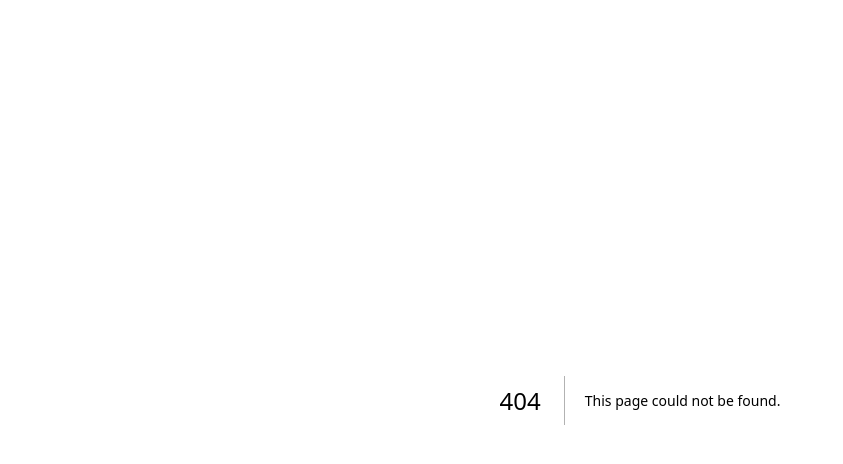
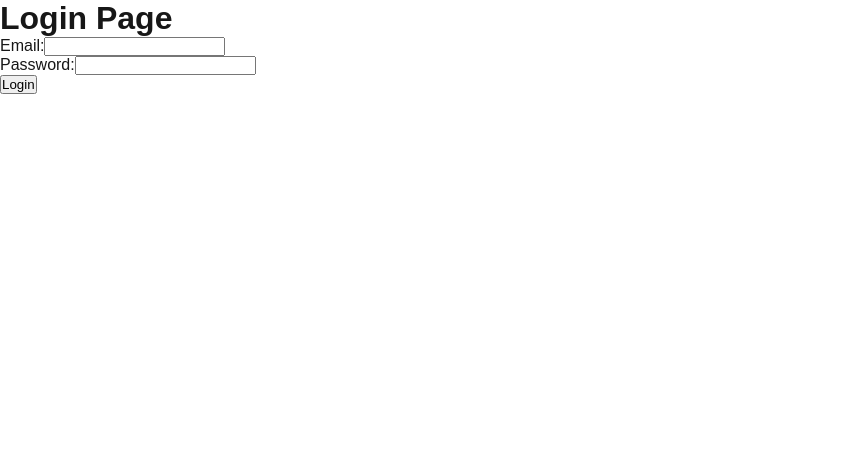
Before and after one commit to KrisMoralesZ/Sales-Point-Frontend, a Next.js app: page /login in a window 1280 px wide. Before the commit this address had no page. Shown: the top 464 px of the page, without its empty margins (0-843 px from the left). Built offline with nearby package versions, Linux system fonts and the light colour scheme.

Commit message:
Create Login Form

```diff
--- a/package.json
+++ b/package.json
@@ -9,6 +9,7 @@
     "lint": "eslint"
   },
   "dependencies": {
+    "axios": "^1.17.0",
     "next": "16.2.9",
     "react": "19.2.4",
     "react-dom": "19.2.4"
--- a/src/app/layout.tsx
+++ b/src/app/layout.tsx
@@ -23,8 +23,12 @@ export default function RootLayout({
   children: React.ReactNode;
 }>) {
   return (
-    <html lang="en" className={`${geistSans.variable} ${geistMono.variable}`}>
-      <body>{children}</body>
+    <html
+      lang="en"
+      className={`${geistSans.variable} ${geistMono.variable}`}
+      suppressHydrationWarning
+    >
+      <body suppressHydrationWarning>{children}</body>
     </html>
   );
 }
--- /dev/null
+++ b/src/app/login/page.tsx
@@ -0,0 +1,10 @@
+import LoginForm from "@/components/forms/LoginForm";
+
+export default function LoginPage() {
+  return (
+    <div>
+      <h1>Login Page</h1>
+      <LoginForm />
+    </div>
+  );
+}
--- /dev/null
+++ b/src/components/forms/LoginForm.tsx
@@ -0,0 +1,68 @@
+"use client";
+
+import { useState } from "react";
+import axios from "axios";
+
+interface LoginFormData {
+  email: string;
+  password: string;
+}
+
+export default function LoginForm() {
+  const [formData, setFormData] = useState<LoginFormData>({
+    email: "",
+    password: "",
+  });
+
+  const handleChange = (e: React.ChangeEvent<HTMLInputElement>) => {
+    const { name, value } = e.target;
+    setFormData({
+      ...formData,
+      [name]: value,
+    });
+  };
+
+  const handleSubmit = async (e: React.FormEvent<HTMLFormElement>) => {
+    e.preventDefault();
+    try {
+      const response = await axios.post("/api/login", formData);
+      console.log("Login successful:", response.data);
+      // Handle successful login, e.g., redirect to dashboard
+    } catch (error) {
+      console.error("Login failed:", error);
+      // Handle login failure, e.g., show error message
+    }
+  };
+
+  return (
+    <form onSubmit={handleSubmit}>
+      <div>
+        <label htmlFor="email">Email:</label>
+        <input
+          type="email"
+          id="email"
+          name="email"
+          autoComplete="email"
+          value={formData.email}
+          onChange={handleChange}
+          required
+          suppressHydrationWarning
+        />
+      </div>
+      <div>
+        <label htmlFor="password">Password:</label>
+        <input
+          type="password"
+          id="password"
+          name="password"
+          autoComplete="current-password"
+          value={formData.password}
+          onChange={handleChange}
+          required
+          suppressHydrationWarning
+        />
+      </div>
+      <button type="submit">Login</button>
+    </form>
+  );
+}
```
Also changed, not shown: src/services/requests.ts (added, +12 -0 lines), 1 other file (tests, documents, lock files or other folders).
